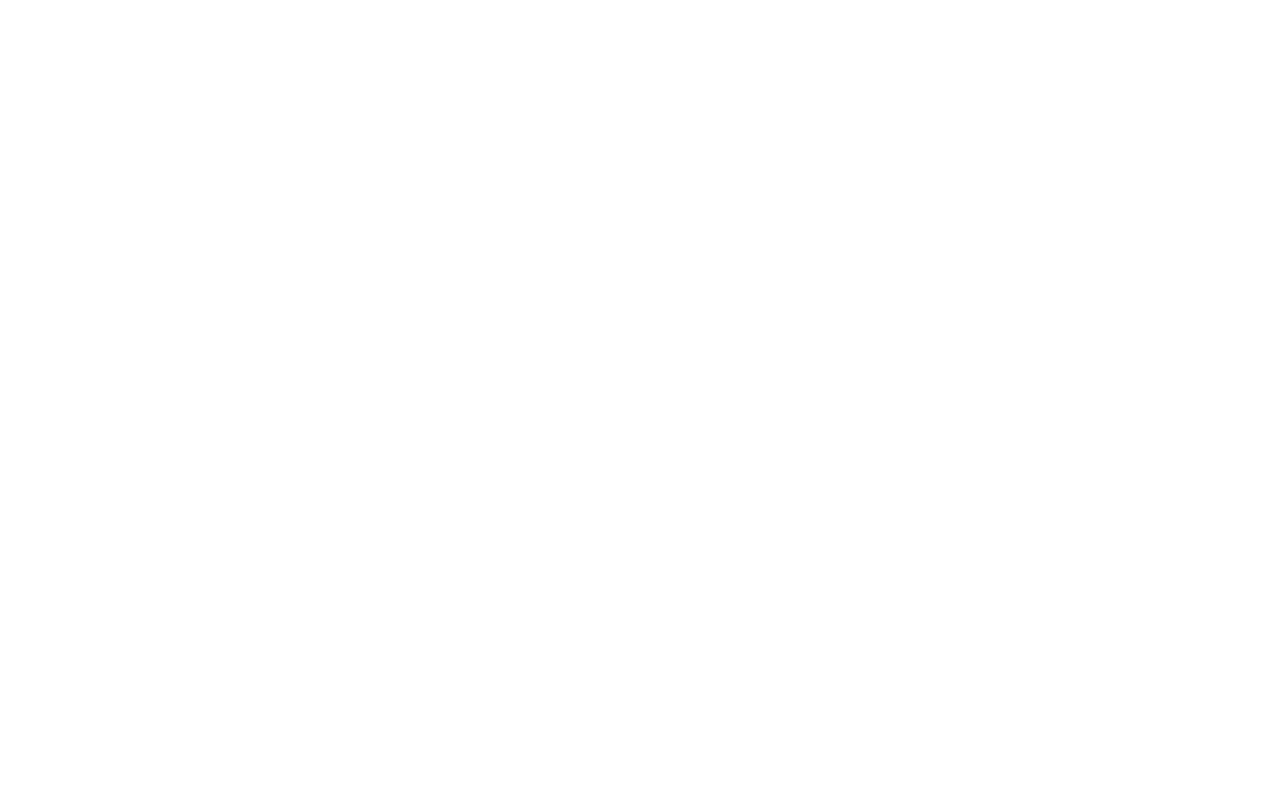
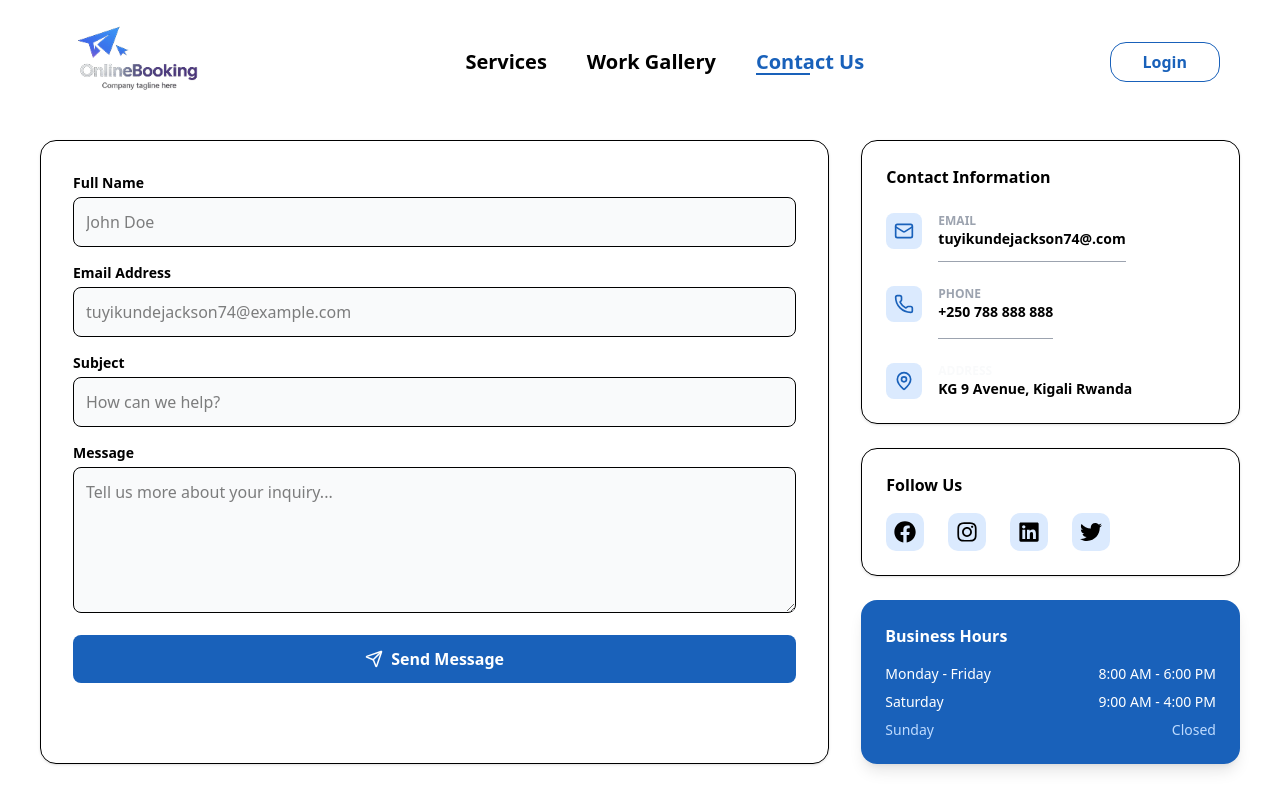
Before and after one commit to Alight-Rw/Community-Services, a React (Vite) app: page /contact-us in a window 1280 px wide. Before the commit this address had no page. Shown: the top 800 px of the page. Built offline with nearby package versions, Linux system fonts and the light colour scheme.

Commit message:
contact us page

```diff
--- /dev/null
+++ b/src/Components/Client/ContactUs.jsx
@@ -0,0 +1,104 @@
+import React from 'react';
+import {   Mail, Phone, MapPin, Send} from 'lucide-react';
+import { FaFacebook, FaInstagram, FaLinkedin, FaTwitter } from 'react-icons/fa';
+
+export const ContactUs = () => {
+
+
+
+
+    return (
+        <div className="min-h-screen bg-primary p-10 font-sans ">
+            <div className="max-w-8xl mx-auto grid grid-cols-1 md:grid-cols-3 gap-8">
+
+
+                <div className="md:col-span-2 border rounded-2xl p-8 shadow-sm">
+                    <form className="space-y-4">
+                        <div>
+                            <label className="block text-sm font-bold mb-1">Full Name</label>
+                            <input type="text" placeholder="John Doe" className="w-full p-3 bg-soft-gray border rounded-lg focus:outline-none focus:ring-2 focus:ring-secondary" />
+                        </div>
+                        <div>
+                            <label className="block text-sm font-bold mb-1">Email Address</label>
+                            <input type="email" placeholder="tuyikundejackson74@example.com" className="w-full p-3 bg-soft-gray border rounded-lg focus:outline-none focus:ring-2 focus:ring-secondary" />
+                        </div>
+                        <div>
+                            <label className="block text-sm font-bold mb-1">Subject</label>
+                            <input type="text" placeholder="How can we help?" className="w-full p-3 bg-soft-gray border rounded-lg focus:outline-none focus:ring-2 focus:ring-secondary" />
+                        </div>
+                        <div>
+                            <label className="block text-sm font-bold mb-1">Message</label>
+                            <textarea rows="5" placeholder="Tell us more about your inquiry..." className="w-full p-3 bg-soft-gray border rounded-lg focus:outline-none focus:ring-2 focus:ring-secondary"></textarea>
+                        </div>
+                        <button className="w-full bg-secondary hover:bg-sky-blue text-primary font-bold py-3 rounded-lg flex items-center justify-center gap-2 transition">
+                            <Send size={18} />
+                            Send Message
+                        </button>
+                    </form>
+                </div>
+
+
+                <div className="space-y-6">
+
+                    <div className="border rounded-2xl p-6 shadow-sm space-y-6">
+                        <h3 className="font-bold ">Contact Information</h3>
+                        <div className="flex items-start gap-4">
+                            <div className="p-2 bg-small-soft-blue text-secondary rounded-lg"><Mail size={20} /></div>
+                            <div>
+                                <p className="text-xs text-hard-gray uppercase font-bold">Email</p>
+                                <p className="text-sm font-bold border-b border-hard-gray pb-3">tuyikundejackson74@.com</p>
+                            </div>
+                        </div>
+                        <div className="flex items-start gap-4">
+                            <div className="p-2 bg-small-soft-blue text-secondary rounded-lg"><Phone size={20} /></div>
+                            <div>
+                                <p className="text-xs text-hard-gray uppercase font-bold">Phone</p>
+                                <p className="text-sm font-bold border-b border-hard-gray pb-4">+250 788 888 888</p>
+                            </div>
+                        </div>
+                        <div className="flex items-start gap-4">
+                            <div className="p-2 bg-small-soft-blue text-secondary rounded-lg"><MapPin size={20} /></div>
+                            <div>
+                                <p className="text-xs text-soft-gray uppercase font-bold">Address</p>
+                                <p className="text-sm font-bold text-wrap">KG 9 Avenue, Kigali Rwanda</p>
+                            </div>
+                        </div>
+                    </div>
+
+
+                    <div className="border rounded-2xl p-6 shadow-sm">
+                        <h3 className="font-bold mb-4">Follow Us</h3>
+                        <div className="flex flex-wrap gap-6 ">
+
+                          <p className="bg-small-soft-blue p-2 rounded-[10px]"><FaFacebook size={22} /></p>
+                            <p className='bg-small-soft-blue p-2 rounded-[10px]'><FaInstagram size={22} /></p>
+                            <p className='bg-small-soft-blue p-2 rounded-[10px]'><FaLinkedin size={22} /></p>
+                             <p className='bg-small-soft-blue p-2 rounded-[10px]'><FaTwitter size={22} /></p>
+                        </div>
+                    </div>
+
+
+                    <div className="bg-secondary rounded-2xl p-6 text-primary shadow-lg">
+                        <h3 className="font-bold mb-4">Business Hours</h3>
+                        <div className="space-y-2 text-sm">
+                            <div className="flex justify-between"><span>Monday - Friday</span><span>8:00 AM - 6:00 PM</span></div>
+                            <div className="flex justify-between"><span>Saturday</span><span>9:00 AM - 4:00 PM</span></div>
+                            <div className="flex justify-between text-blue-200"><span>Sunday</span><span>Closed</span></div>
+                        </div>
+                    </div>
+                </div>
+            </div>
+
+
+            <div className="max-w-7.4xl mx-auto  mt-12 p-30 bg-small-small-soft-blue rounded-3xl p-16 flex flex-col items-center justify-center text-center space-y-2 border border-soft-blue">
+                <div className=" p-3  text-secondary mb-2">
+                    <MapPin size={32} />
+                </div>
+                <h4 className="font-bold text-hard-gray">KG 9 Avenue, Kigali, Rwanda</h4>
+                <p className="text-sm text-hard-gray">Interactive map integration</p>
+            </div>
+        </div>
+    );
+};
+
+export default ContactUs;
--- a/src/Components/Client/Dashboard/ConfirmBooking.jsx
+++ b/src/Components/Client/Dashboard/ConfirmBooking.jsx
@@ -16,10 +16,10 @@
     <>
       <DashboardNav />
 
-      <div className="min-h-screen bg-soft-gray p-4 md:p-8">
+      <div className="min-h-screen bg-soft-gray p-4 md:p-25 ">
 
 
-        <div className="max-w-7xl mx-auto">
+        <div className=" mx-auto">
 
 
           <div className="mb-8">
@@ -28,11 +28,11 @@
           </div>
 
 
-          <div className="flex flex-col lg:flex-row gap-8 items-start justify-center">
+          <div className="flex flex-col lg:flex-row gap-8 items-start justify-center ">
 
 
-            <div className="w-full lg:w-[400px] bg-primary rounded-[30px] p-6 shadow-sm border border-universal ">
-              <img src={state.Img} className="w-full h-48 object-cover rounded-2xl mb-4" alt="" />
+            <div className="  lg:w-[800px] lg:h-[800px] bg-primary rounded-[30px] p-6 shadow-sm border border-universal ">
+              <img src={state.Img} className="w-full h-68 object-cover rounded-2xl mb-4" alt="" />
 
               <div className="flex justify-between items-start mb-2">
                 <h2 className="text-lg font-bold">{state.title}</h2>
--- a/src/Components/Client/Home/Slide.jsx
+++ b/src/Components/Client/Home/Slide.jsx
@@ -59,7 +59,7 @@
   }, [current]);
 
   return (
-    <div className="flex flex-col items-center justify-center min-h-screen p-8 md:p-15 xl:p-40 overflow-hidden  mt-30">
+    <div className="flex flex-col items-center justify-center min-h-screen p-8 md:p-15 xl:p-40 overflow-hidden  mt-10">
 
 
 
@@ -103,12 +103,12 @@
 
 
 
-      <div className="flex justify-center space-x-3 mt-8 md:mt-10 py-25">
+      <div className="flex justify-center space-x-3 mt-8  py-6 ">
         {testimonials.map((t, index) => (
           <button
             key={t.id}
             onClick={() => setCurrent(index)}
-            className={`h-2 transition-all duration-500  ${
+            className={`h-2 transition-all duration-500 mt-15 xl:mt-20  ${
               index === current ? "w-12 bg-secondary" : "w-4 h-2 bg-universal"
             }`}
             aria-label={`Go to slide ${index + 1}`}
--- a/src/Components/Client/Nav/index.jsx
+++ b/src/Components/Client/Nav/index.jsx
@@ -47,7 +47,7 @@
 
           <li>
             <NavLink
-              to="/Contact"
+              to="/contact-us"
               className={({ isActive }) =>
                isActive
                   ? "text-secondary relative after:absolute after:bottom-0 after:left-0 after:w-1/2 after:h-[2px] after:bg-secondary"
@@ -106,7 +106,7 @@
 
               <li>
                 <Link
-                  to="/contact"
+                  to="/contact-us"
                   onClick={() => setOpenMenu(false)}
                   className="hover:text-secondary"
                 >
--- a/src/Components/Shared/Sidebar.jsx
+++ b/src/Components/Shared/Sidebar.jsx
@@ -43,7 +43,7 @@
 
 
       <div className="px-1  mb-4 flex ">
-        <img src={Logo} alt="Logo" className={`px-2 gap-2
+        <img src={Logo} alt="Logo"   onClick={()=>navigate("/dashboard")} className={`px-2 gap-2
         ${isExpanded ? 'w-24' : 'w-20 '}`} />
       </div>
 
--- a/src/Pages/Client/Contact.jsx
+++ b/src/Pages/Client/Contact.jsx
@@ -1,8 +1,12 @@
 import React from 'react'
+import { ContactUs } from '../../Components/Client/ContactUs'
 
 const Contact = () => {
   return (
-    <div>Contact</div>
+    <div>
+
+      <ContactUs />
+    </div>
   )
 }
 
--- a/src/Routers.jsx
+++ b/src/Routers.jsx
@@ -47,7 +47,7 @@
             element={<WorkGallery />}
           />
            <Route
-          path='contact'
+          path='contact-us'
           element={<Contact/>}
         />
         </Route>
@@ -85,10 +85,6 @@
            <Route path="settings" element={<SettingsPage/>}/>
 
 
-
-
-
-
         <Route path="provider" element={<Authentication/>}/>
         <Route path="provider-dashboard" element={<DashboardPage/>}/>
       </Routes>
```
Also changed, not shown: src/Components/Client/Dashboard/BookingSystem.jsx (+4 -4 lines), src/Components/Client/Dashboard/ServicesStatics.jsx (+12 -40 lines), src/Components/Shared/DashboardNav.jsx (+4 -7 lines).
